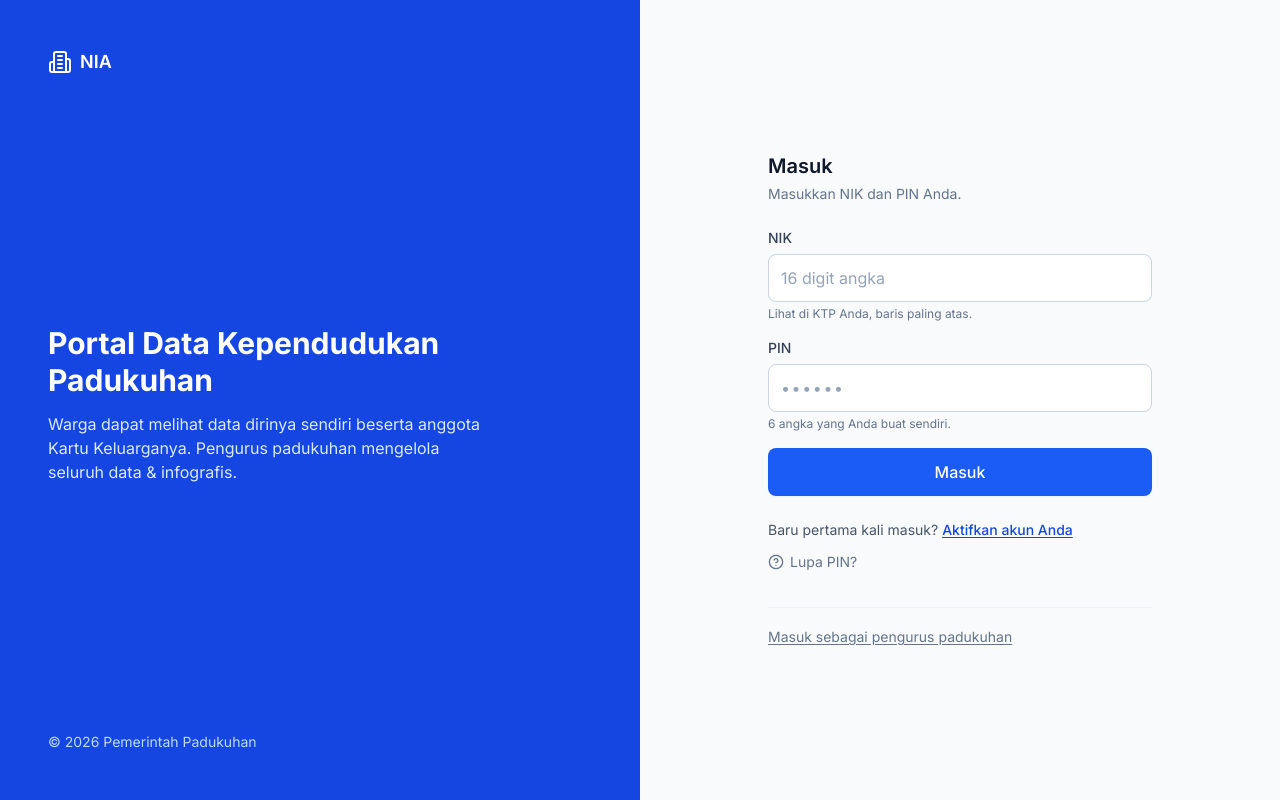
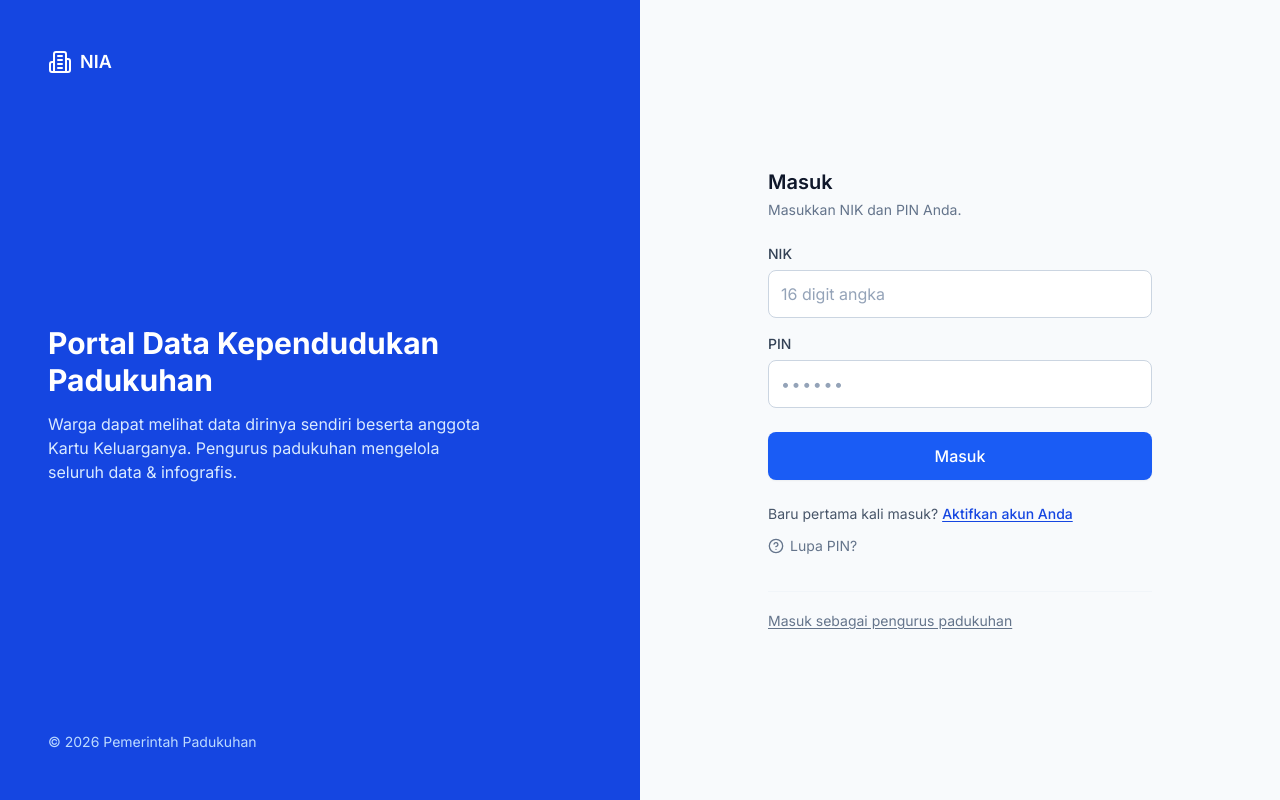
Before and after one commit to KullyanHubbard/Web-Gadingkulon, a React (Vite) app in the folder frontend/: page /login in a window 1280 px wide. Built offline with nearby package versions, Linux system fonts and the light colour scheme; no server answers.

Commit message:
erase sub label

```diff
--- a/frontend/src/pages/login/LoginPage.tsx
+++ b/frontend/src/pages/login/LoginPage.tsx
@@ -50,9 +50,10 @@ export default function LoginPage() {
 
   return (
     <AuthLayout title="Masuk" description="Masukkan NIK dan PIN Anda.">
-      <form onSubmit={onSubmit} className="mt-6 space-y-4">
+      <form onSubmit={onSubmit} className="mt-6 space-y-6">
         {errorMessage && <Alert tone="error">{errorMessage}</Alert>}
 
+        <div className="space-y-4">
           <Input
             label="NIK"
             className="h-12 text-base"
@@ -60,7 +61,6 @@ export default function LoginPage() {
             maxLength={16}
             autoComplete="username"
             placeholder="16 digit angka"
-          hint="Lihat di KTP Anda, baris paling atas."
             error={errors.nik?.message}
             {...register('nik')}
           />
@@ -72,10 +72,10 @@ export default function LoginPage() {
             maxLength={6}
             autoComplete="current-password"
             placeholder="••••••"
-          hint="6 angka yang Anda buat sendiri."
             error={errors.pin?.message}
             {...register('pin')}
           />
+        </div>
 
         <Button
           type="submit"
```
Lines whose indentation alone changed are shown as unchanged.
